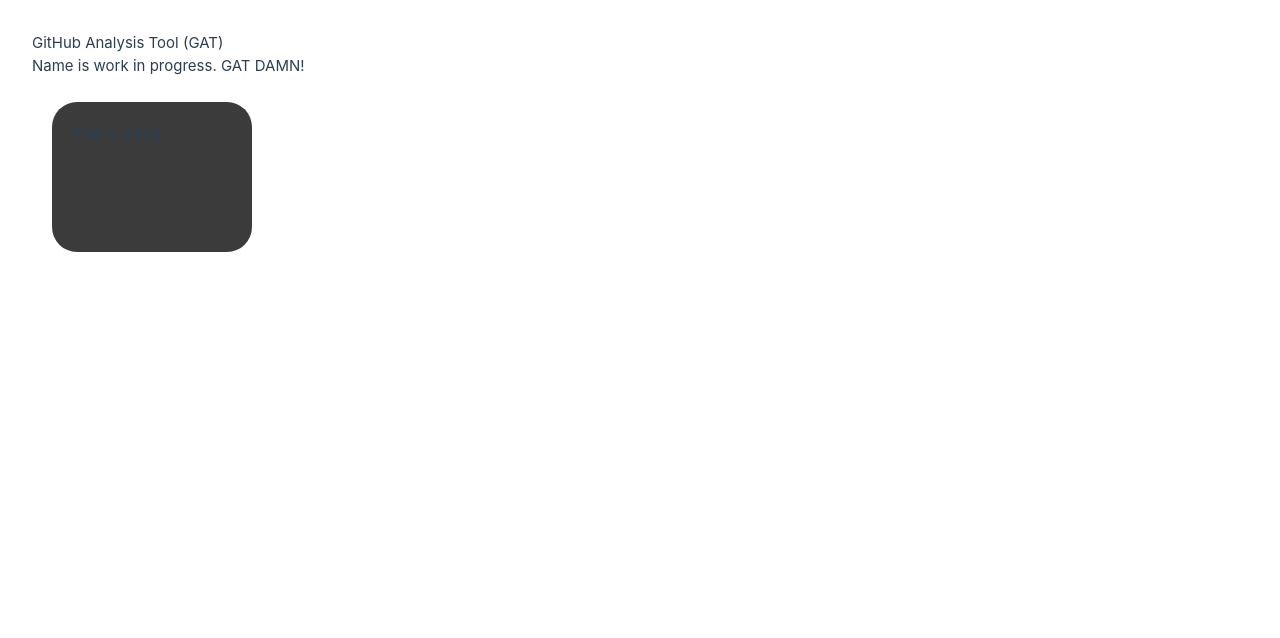
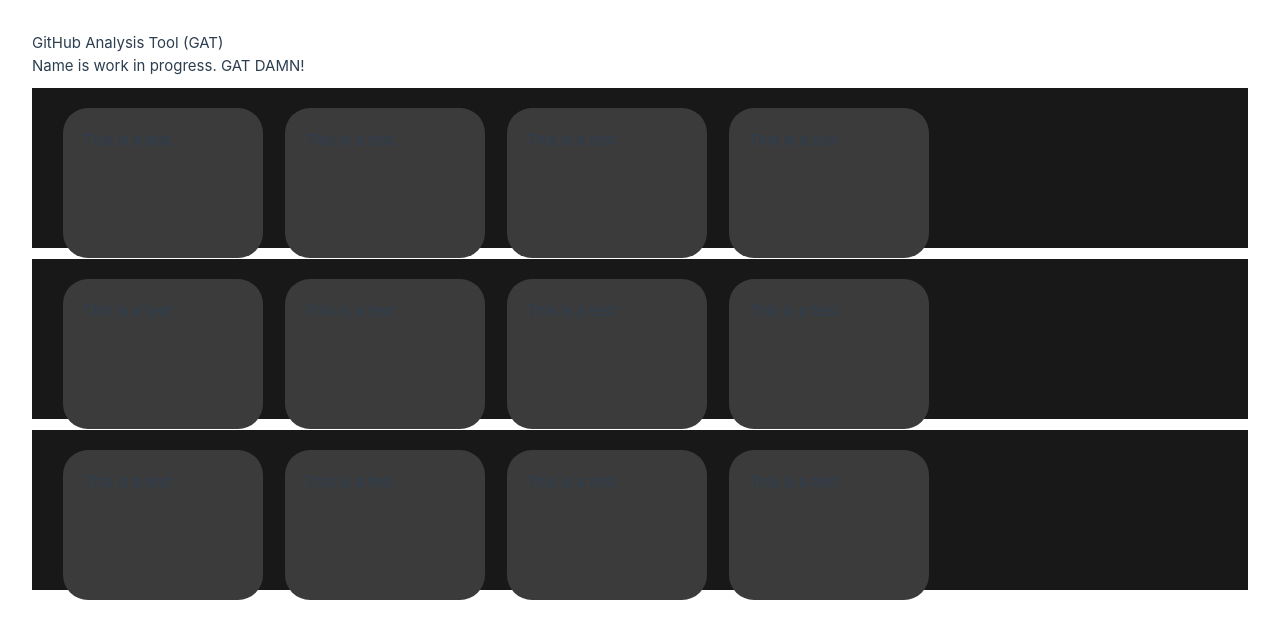
Before and after one commit to EduardoCalvoUribe/GitHubRepositoryAnalysisTool, a Vue app in the folder frontend/: page / in a window 1280 px wide. Shown: the top 638 px of the page. Built offline with nearby package versions, Linux system fonts and the light colour scheme.

Commit message:
Add RowBox

```diff
--- a/frontend/src/App.vue
+++ b/frontend/src/App.vue
@@ -1,5 +1,5 @@
 <script setup>
-import TextBox from './components/TextBox.vue'
+import RowBox from './components/RowBox.vue'
 </script>
 
 <template>
@@ -13,7 +13,9 @@
   </header>
 
   <main>
-    <TextBox msg="This is a test"/>
+    <RowBox n_blocks=5 />
+    <RowBox n_blocks=1 />
+    <RowBox n_blocks=3 />
   </main>
 </template>
 
--- a/frontend/src/assets/main.css
+++ b/frontend/src/assets/main.css
@@ -1,7 +1,7 @@
 @import './base.css';
 
 #app {
-  max-width: 1280px;
+  max-width: 100%; /* 1280px; */
   margin: 0 auto;
   padding: 2rem;
   font-weight: normal;
--- /dev/null
+++ b/frontend/src/components/RowBox.vue
@@ -0,0 +1,33 @@
+<script setup>
+import TextBox from './TextBox.vue'
+defineProps({
+  n_blocks: {
+    type: Number,
+    default: 0,
+    required: false
+  }
+})
+</script>
+
+<template>
+  <div class="row">
+    <TextBox msg="This is a test"/>
+    <TextBox msg="This is a test"/>
+    <TextBox msg="This is a test"/>
+    <TextBox msg="This is a test"/>
+  </div>
+</template>
+
+<style scoped>
+.row {
+    display: flex;
+    background: #181818;
+    padding: 20px;
+    width: 100%;
+    height: 160px;
+    margin-top: 11px;
+    margin-bottom: 11px;
+    margin-left: 0px;
+    margin-right: 0px;
+}
+</style>
--- a/frontend/src/components/TextBox.vue
+++ b/frontend/src/components/TextBox.vue
@@ -15,14 +15,14 @@
 
 <style scoped>
 #rcorners {
+    display: inline-block;
+    vertical-align: middle;
     border-radius: 25px;
     background: #3B3B3B;
     padding: 20px;
     width: 200px;
     height: 150px;
-    margin-top: 25px;
-    margin-bottom: 25px;
-    margin-left: 20px;
-    margin-right: 20px;
+    margin-left: 11px;
+    margin-right: 11px;
 }
 </style>
```
